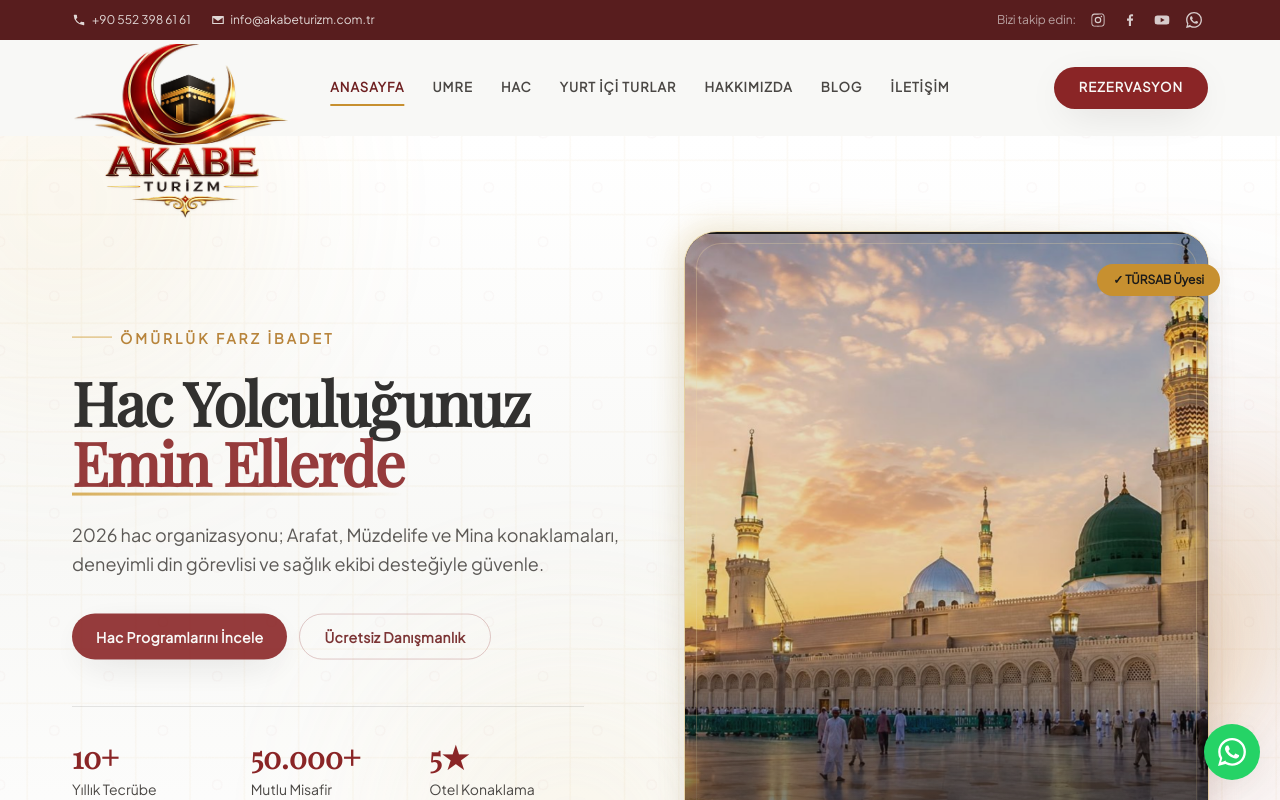
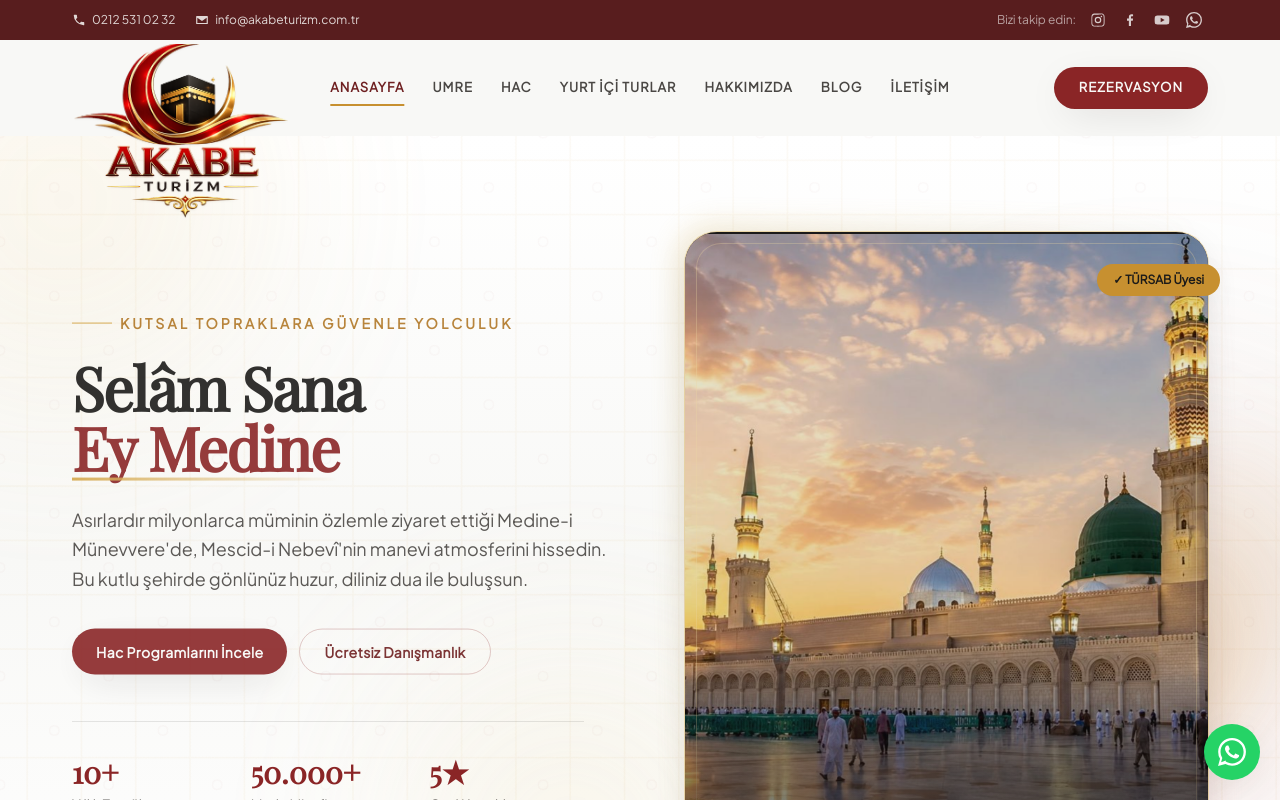
Before and after one commit to gokhanazp/akabeturizm, a Next.js app: page / in a window 1280 px wide. Shown: the top 800 px of the page. Built offline with nearby package versions, Linux system fonts and the light colour scheme.

Commit message:
Hero metinleri (Umre/Hac slaytları), iletişim telefonu ve adres, umre otel etiketleri güncellendi

```diff
--- a/src/components/Hero.tsx
+++ b/src/components/Hero.tsx
@@ -8,9 +8,9 @@ const slides = [
   {
     key: "umre",
     eyebrow: "Kutsal Topraklara Güvenle Yolculuk",
-    title: "Umre Yolculuğunuz",
-    accent: "Emin Ellerde",
-    text: "Harem'e en yakın oteller, deneyimli rehber kadrosu ve manevi konforla umre organizasyonunuzu kusursuz bir şekilde planlıyoruz.",
+    title: "Mescid-i Nebevî'nin Manevi Atmosferine",
+    accent: "Yolculuk",
+    text: "Duaların huzurla buluştuğu, gönüllerin sükûnet bulduğu Medine-i Münevvere'de unutulmaz bir ibadet deneyimi sizi bekliyor. Konforlu ve güvenilir hizmet anlayışımızla bu kutlu yolculuğu birlikte gerçekleştiriyoruz.",
     ctaLabel: "Umre Paketlerini İncele",
     ctaHref: "/umre",
     image: "/hero-kabe.jpg",
@@ -18,10 +18,10 @@ const slides = [
   },
   {
     key: "hac",
-    eyebrow: "Ömürlük Farz İbadet",
-    title: "Hac Yolculuğunuz",
-    accent: "Emin Ellerde",
-    text: "2026 hac organizasyonu; Arafat, Müzdelife ve Mina konaklamaları, deneyimli din görevlisi ve sağlık ekibi desteğiyle güvenle.",
+    eyebrow: "Kutsal Topraklara Güvenle Yolculuk",
+    title: "Selâm Sana",
+    accent: "Ey Medine",
+    text: "Asırlardır milyonlarca müminin özlemle ziyaret ettiği Medine-i Münevvere'de, Mescid-i Nebevî'nin manevi atmosferini hissedin. Bu kutlu şehirde gönlünüz huzur, diliniz dua ile buluşsun.",
     ctaLabel: "Hac Programlarını İncele",
     ctaHref: "/hac",
     image: "/hero-hac.jpg",
--- a/src/data/site.ts
+++ b/src/data/site.ts
@@ -6,12 +6,13 @@ export const site = {
   description:
     "Akabe Turizm; hac ve umre organizasyonları ile yurt içi kültür turları düzenleyen, güven ve manevi konfor odaklı kurumsal seyahat acentasıdır.",
   slogan: "Kutsal yolculuğunuz emin ellerde",
-  phone: "+90 552 398 61 61",
-  phoneHref: "+905523986161",
+  phone: "0212 531 02 32",
+  phoneHref: "+902125310232",
   whatsapp: "+90 552 398 61 61",
   whatsappHref: "905523986161",
   email: "info@akabeturizm.com.tr",
-  address: "İstanbul",
+  address:
+    "Mehmet Akif Mahallesi 1. Mehmetçik Sokak No:30 Küçükçekmece / İstanbul",
   tursabNo: "TÜRSAB Üyesidir",
   social: {
     instagram: "https://www.instagram.com/akabe_turizm/",
--- a/src/data/tours.ts
+++ b/src/data/tours.ts
@@ -69,8 +69,8 @@ export const tours: Tour[] = [
     price: "$1.050",
     priceNote: "kişi başı, 4'lü odada başlayan fiyat",
     hotelLevel: "Servisli Otel · Sabah–Akşam Yemek",
-    hotelMekke: "Razan Al Misk vb.",
-    hotelMedine: "Mercan vb.",
+    hotelMekke: "Servisli Otel Programı",
+    hotelMedine: "Yürüme Mesafeli Otel",
     roomPrices: { two: "$1.150 – $1.300", three: "$1.100 – $1.250", four: "$1.050 – $1.200" },
     highlights: [
       "En avantajlı fiyat",
@@ -115,8 +115,8 @@ export const tours: Tour[] = [
     price: "$1.550",
     priceNote: "kişi başı, 4'lü odada başlayan fiyat",
     hotelLevel: "Yakın Otel · Sabah–Akşam Yemek",
-    hotelMekke: "Ravha Maqam vb.",
-    hotelMedine: "Mercan vb.",
+    hotelMekke: "3-4 Yıldızlı Otel Programı",
+    hotelMedine: "Yürüme Mesafeli Otel",
     roomPrices: { two: "$1.650", three: "$1.600", four: "$1.550" },
     highlights: [
       "Harem'e yakın konum",
@@ -160,8 +160,8 @@ export const tours: Tour[] = [
     price: "$1.650",
     priceNote: "kişi başı, 4'lü odada başlayan fiyat",
     hotelLevel: "5 Yıldız · Harem'e yakın",
-    hotelMekke: "Le Méridien vb.",
-    hotelMedine: "Emaar Royal vb.",
+    hotelMekke: "5 Yıldızlı Otel Programı",
+    hotelMedine: "Yürüme Mesafeli Otel",
     roomPrices: { two: "$1.750", three: "$1.700", four: "$1.650" },
     highlights: [
       "5 yıldızlı premium oteller",
```
